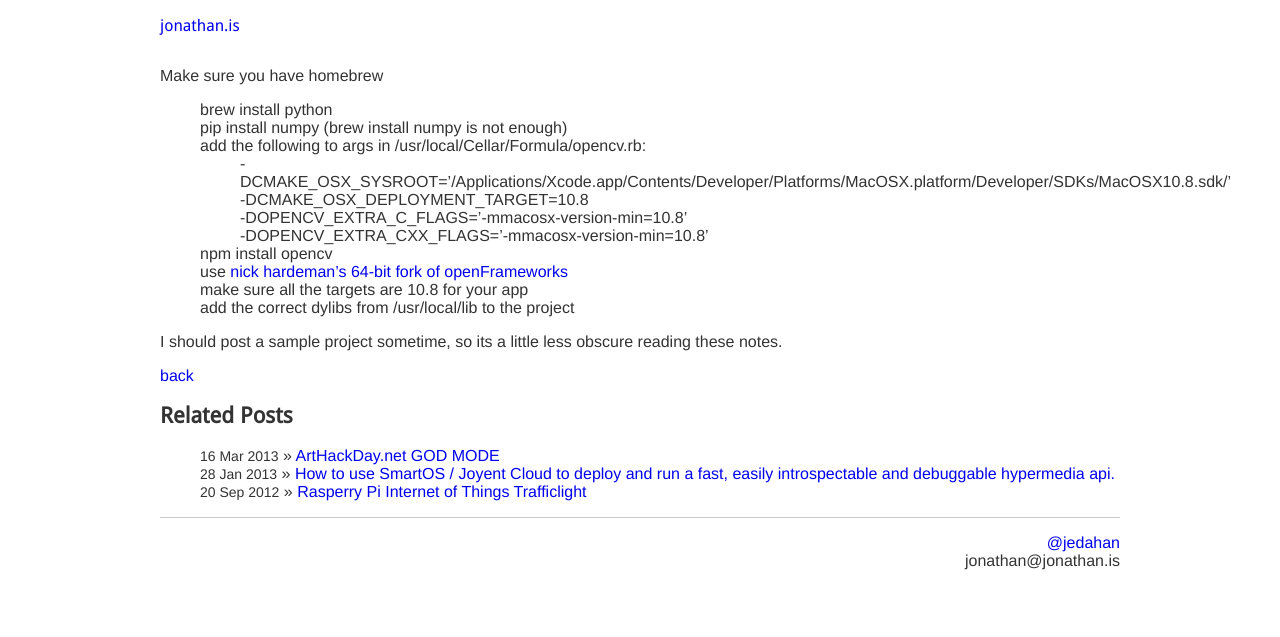
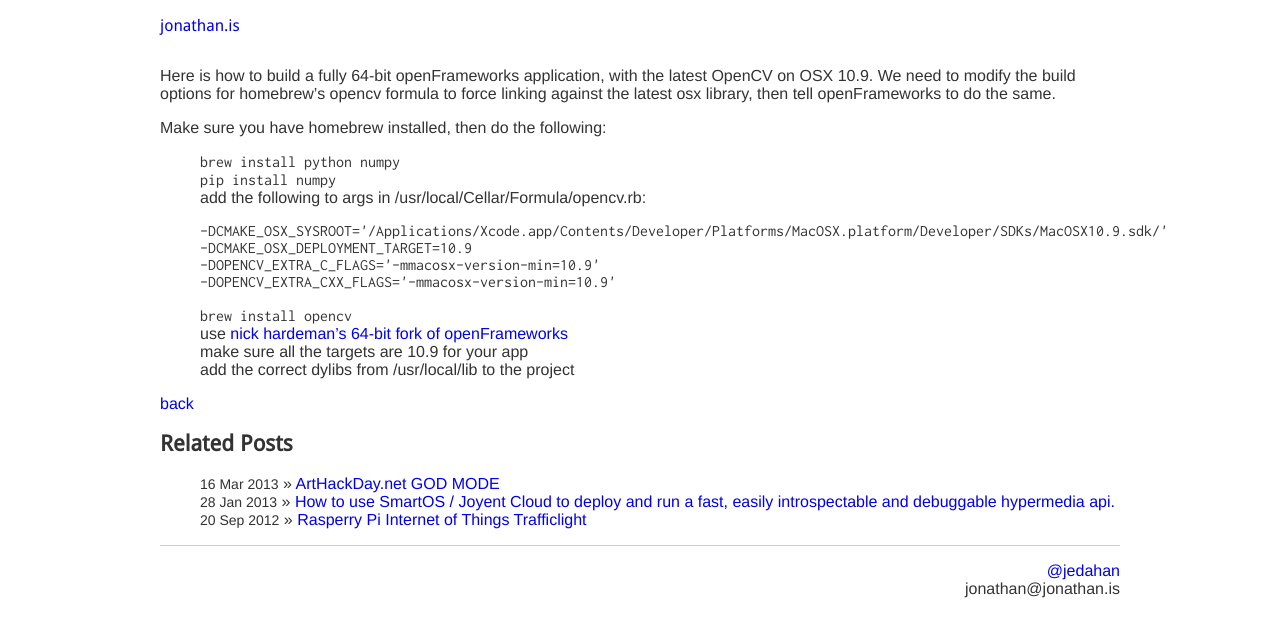
Before and after one commit to jedahan/jedahan.github.com, a Jekyll site: the page built from _posts/2013-11-26-opencv-and-openframeworks-64-bit-on-mavericks.md, in a window 1280 px wide. Shown: the top 637 px of the page. Built offline with Jekyll 4.4.1, drawn with Linux system fonts in a browser that asks for light colours; Markdown is read by kramdown in place of the engine named in the settings; a script that is not in the unit is left out.

Commit message:
update latest opencv + openframeworks post

````diff
--- a/_posts/2013-11-26-opencv-and-openframeworks-64-bit-on-mavericks.md
+++ b/_posts/2013-11-26-opencv-and-openframeworks-64-bit-on-mavericks.md
@@ -1,20 +1,24 @@
 ---
 layout: post
-title: How to get opencv 2.4.7 and openFrameworks 0.8.0 to play nicely with OSX 10.9
+title: How to get opencv 2.4.x and openFrameworks 0.8.x to play nicely with OSX 10.9
 ---
 
-Make sure you have homebrew
+Here is how to build a fully 64-bit openFrameworks application, with the latest OpenCV on OSX 10.9.
+We need to modify the build options for homebrew's opencv formula to force linking against the
+latest osx library, then tell openFrameworks to do the same.
 
-  * brew install python
-  * pip install numpy (brew install numpy is not enough)
+Make sure you have homebrew installed, then do the following:
+
+  * `brew install python numpy`
+  * `pip install numpy`
   * add the following to args in /usr/local/Cellar/Formula/opencv.rb:
-    * -DCMAKE_OSX_SYSROOT='/Applications/Xcode.app/Contents/Developer/Platforms/MacOSX.platform/Developer/SDKs/MacOSX10.8.sdk/'
-    * -DCMAKE_OSX_DEPLOYMENT_TARGET=10.8
-    * -DOPENCV_EXTRA_C_FLAGS='-mmacosx-version-min=10.8'
-    * -DOPENCV_EXTRA_CXX_FLAGS='-mmacosx-version-min=10.8'
-  * npm install opencv
+```
+-DCMAKE_OSX_SYSROOT='/Applications/Xcode.app/Contents/Developer/Platforms/MacOSX.platform/Developer/SDKs/MacOSX10.9.sdk/'
+-DCMAKE_OSX_DEPLOYMENT_TARGET=10.9
+-DOPENCV_EXTRA_C_FLAGS='-mmacosx-version-min=10.9'
+-DOPENCV_EXTRA_CXX_FLAGS='-mmacosx-version-min=10.9'
+```
+  * `brew install opencv`
   * use [nick hardeman's 64-bit fork of openFrameworks](https://github.com/NickHardeman/openframeworks_osx_64)
-  * make sure all the targets are 10.8 for your app
+  * make sure all the targets are 10.9 for your app
   * add the correct dylibs from /usr/local/lib to the project
-
-  I should post a sample project sometime, so its a little less obscure reading these notes.
````
